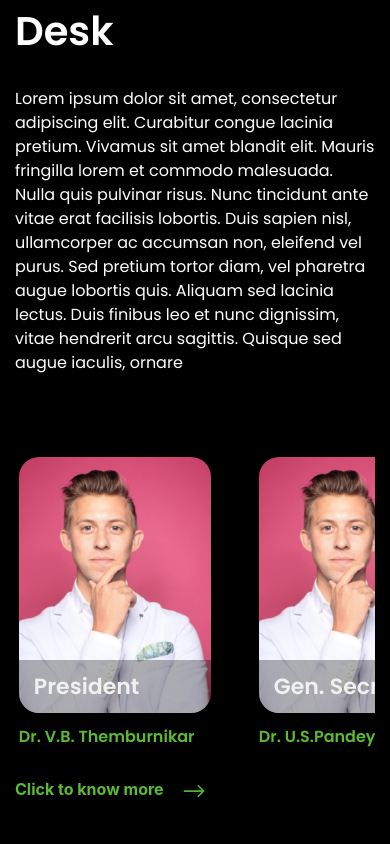
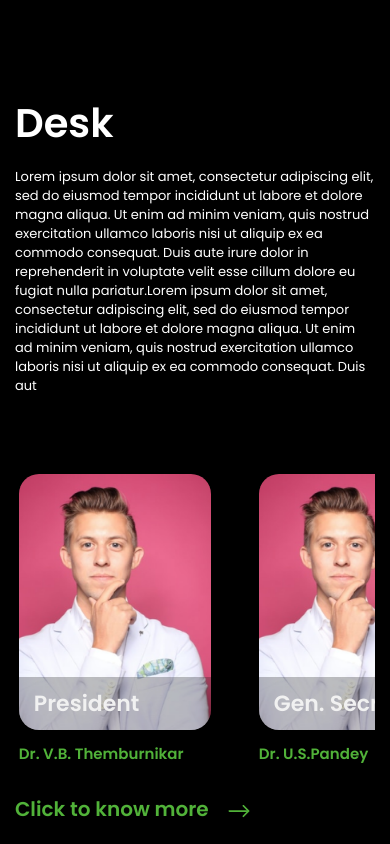
Before and after one commit to Srush-Ray/Doctors, a React (Create React App) app in the folder doctors/: page /desk in a window 390 px wide. Built offline with nearby package versions, Linux system fonts and the light colour scheme.

Commit message:
desk done

```diff
--- a/doctors/src/Desk/Desk.css
+++ b/doctors/src/Desk/Desk.css
@@ -42,24 +42,42 @@
 }
 
 .Desk__doctorName {
-  color: #5bbb32;
+  color: #51b239;
+  /* font-family: Poppins;
+  font-style: normal;
+  font-weight: 600;
+  line-height: 30px; */
   line-height: 3rem;
   font-weight: bold;
+  font-size: 18px;
   font-family: "Poppins", sans-serif;
 }
 .Desk__textPara {
-  margin-top: 2rem;
+  margin-top: 31px;
+  margin-right: 3rem;
   font-family: "Poppins", sans-serif;
+  font-style: normal;
+  font-weight: normal;
+  font-size: 17px;
+  line-height: 25px;
 }
 
 a .Desk__link {
-  color: #5bbb32 !important;
-  font-weight: bold !important;
+  color: #51b239 !important;
+  font-size: 20px;
+  font-weight: 600 !important;
+  font-size: 20px;
+  font-family: "Poppins", sans-serif;
+  font-style: normal;
   /* font-size: 20px; */
 }
 a .Desk__link:hover {
-  color: #5bbb32 !important;
-  font-weight: bold !important;
+  color: #51b239 !important;
+  font-size: 20px;
+  font-weight: 600 !important;
+  font-size: 20px;
+  font-family: "Poppins", sans-serif;
+  font-style: normal;
   /* font-size: 20px; */
 }
 .Desk__doctorContainer {
@@ -83,7 +101,7 @@ a .Desk__link:hover {
   position: absolute;
   bottom: 0;
   /* background: rgb(0, 0, 0); */
-  background: rgba(0, 0, 0, 0.3);
+  background: rgba(0, 0, 0, 0.25);
   color: #f1f1f1;
   width: 100%;
   padding-left: 15px;
@@ -98,7 +116,7 @@ a .Desk__link:hover {
 }
 
 /*desktop*/
-@media screen and (min-width: 481px) {
+@media screen and (min-width: 768px) {
   .Desk__linkDesktop {
     display: block;
   }
@@ -124,7 +142,7 @@ a .Desk__link:hover {
     position: absolute;
     bottom: 0;
     /* background: rgb(0, 0, 0); */
-    background: rgba(0, 0, 0, 0.3);
+    background: rgba(0, 0, 0, 0.25);
     color: #f1f1f1;
     width: 100%;
     margin-bottom: 0;
@@ -169,16 +187,34 @@ a .Desk__link:hover {
     margin-right: 2rem;
   } */
 }
+/*tablet*/
+@media only screen and (min-width: 481px) and (max-width: 768px) {
+  .Desk__margin {
+    margin-right: 5rem;
+  }
+}
 /*mobile*/
 @media screen and (max-width: 480px) {
   .Desk__linkDesktop {
     display: none;
   }
+
   .Desk__linkMobile {
     display: block;
-    margin-bottom: 2rem;
+    /* margin-bottom: 2rem; */
+  }
+  .Desk__textPara {
+    margin-right: 0;
+    margin-top: 20px;
+    line-height: 19px;
+    font-size: 13px;
+    margin-bottom: 0;
+  }
+  .Desk__mobileMargin {
+    margin-top: -90px;
   }
   .Desk__row {
+    margin-top: 40px;
     text-align: left;
   }
   /* .mobileCarousel {
@@ -189,6 +225,9 @@ a .Desk__link:hover {
     height: 16rem;
     width: 12rem;
     border-radius: 20px;
+  }
+  .Desk__doctorName {
+    font-size: 15px;
   }
   .Desk__selectedDoctorImage {
     position: relative;
@@ -201,7 +240,7 @@ a .Desk__link:hover {
     position: absolute;
     bottom: 0;
     margin-bottom: 0;
-    background: rgba(0, 0, 0, 0.3);
+    background: rgba(0, 0, 0, 0.25);
     color: #f1f1f1;
     width: 100%;
     padding-left: 15px;
--- a/doctors/src/Desk/Desk.js
+++ b/doctors/src/Desk/Desk.js
@@ -81,18 +81,19 @@ class Desk extends React.Component {
               {/* <div className="col-12">
                 <hr className="Desk__hr" />
         </div>*/}
-              <div className="col-12 col-md-6 ">
+              <div className="col-12 col-md-6">
                 <h1 className="Desk__h1 Desk__margin">Desk</h1>
                 <p className="Desk__textPara Desk__margin">
-                  Lorem ipsum dolor sit amet, consectetur adipiscing elit.
-                  Curabitur congue lacinia pretium. Vivamus sit amet blandit
-                  elit. Mauris fringilla lorem et commodo malesuada. Nulla quis
-                  pulvinar risus. Nunc tincidunt ante vitae erat facilisis
-                  lobortis. Duis sapien nisl, ullamcorper ac accumsan non,
-                  eleifend vel purus. Sed pretium tortor diam, vel pharetra
-                  augue lobortis quis. Aliquam sed lacinia lectus. Duis finibus
-                  leo et nunc dignissim, vitae hendrerit arcu sagittis. Quisque
-                  sed augue iaculis, ornare
+                  Lorem ipsum dolor sit amet, consectetur adipiscing elit, sed
+                  do eiusmod tempor incididunt ut labore et dolore magna aliqua.
+                  Ut enim ad minim veniam, quis nostrud exercitation ullamco
+                  laboris nisi ut aliquip ex ea commodo consequat. Duis aute
+                  irure dolor in reprehenderit in voluptate velit esse cillum
+                  dolore eu fugiat nulla pariatur.Lorem ipsum dolor sit amet,
+                  consectetur adipiscing elit, sed do eiusmod tempor incididunt
+                  ut labore et dolore magna aliqua. Ut enim ad minim veniam,
+                  quis nostrud exercitation ullamco laboris nisi ut aliquip ex
+                  ea commodo consequat. Duis aut
                 </p>
 
                 <span className="Desk__linkDesktop Desk__margin">
@@ -108,7 +109,7 @@ class Desk extends React.Component {
                 </span>
               </div>
               <div className="col-12 col-md-6">
-                <div className="Desk__marginR">
+                <div className="Desk__marginR Desk__mobileMargin">
                   <Carousel
                     swipeable={true}
                     draggable={false}
@@ -148,7 +149,7 @@ class Desk extends React.Component {
                   </Carousel>
                 </div>
 
-                <div className="Desk__linkMobile">
+                <div className="Desk__linkMobile ">
                   <a href="#" style={{ color: "#5bbb32", fontWeight: "bold" }}>
                     <span className="Desk__link"> Click to know more</span>
                   </a>
@@ -180,7 +181,7 @@ class Desk extends React.Component {
                   >
                     {this.state.selectedDoctor.name}
                   </p>
-                  <p style={{ marginTop: "60px", fontSize: "14px" }}>
+                  <p style={{ marginTop: "60px", fontSize: "17px" }}>
                     {this.state.selectedDoctor.description}
                   </p>
                 </div>
```
